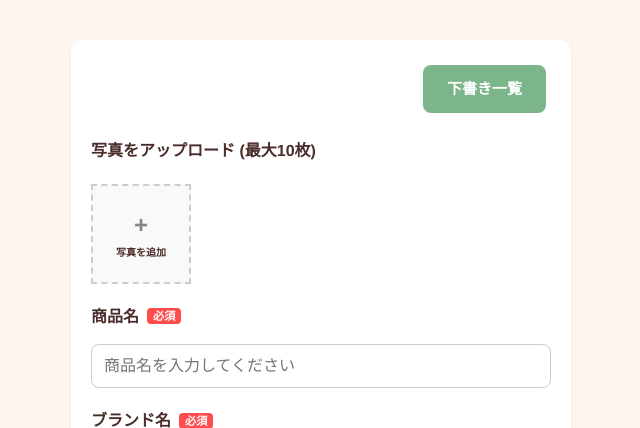
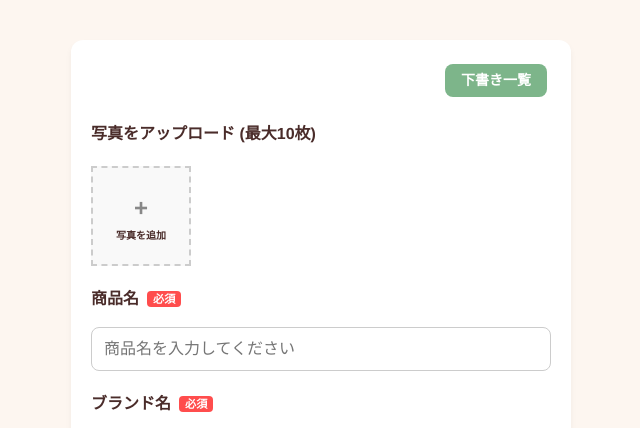
Before and after one commit to ryoko-niimi/Choco-Palette, a Django app: page /post/new/ in a window 1280 px wide. Shown: the part 80-508 px from the top of the page, without its empty margins (319-959 px from the left). Run offline with Django 4.2, Linux system fonts and the light colour scheme; data that the repository does not hold is empty.

Commit message:
7月11日

```diff
--- a/first_project/choco_palette/static/css/style.css
+++ b/first_project/choco_palette/static/css/style.css
@@ -142,12 +142,12 @@ input[type="number"], input[type="date"], textarea, select, .custom-input {
     margin: 10px 5px !important;   /* 左右に少し隙間をあける */
 }
 
-/* 下書き一覧　選択　右上ボタンの設定 */
+/* 小さめのボタン設定 */
 .btn-sm-custom {
-    padding: 12px 24px !important;
-    font-size: 15px !important;
+    padding: 8px 16px !important; /* 12px/24px から 8px/16px に減らしてコンパクトに */
+    font-size: 14px !important;    /* 少しだけ小さくして繊細に */
     width: auto !important;
-    margin: 5px !important;
+    margin: 4px !important;        /* 余白を少し抑える */
     display: inline-flex;
     justify-content: center;
     align-items: center;
@@ -156,6 +156,7 @@ input[type="number"], input[type="date"], textarea, select, .custom-input {
     cursor: pointer;
     font-weight: bold;
     text-decoration: none;
+    line-height: 1.2;              /* 行の高さを揃える */
 }
 
 
--- a/first_project/choco_palette/templates/choco_palette/post/post_create.html
+++ b/first_project/choco_palette/templates/choco_palette/post/post_create.html
@@ -34,7 +34,7 @@
             下書き一覧
         </a>
     </div>
-{% endif %}
+    {% endif %}
 
     <form method="post"
           enctype="multipart/form-data"
```
